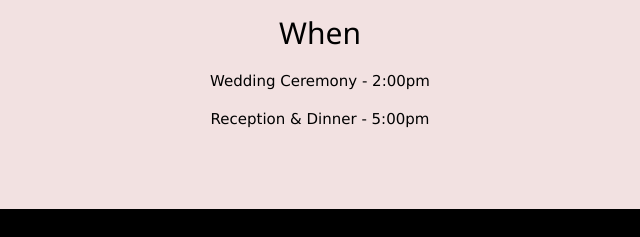
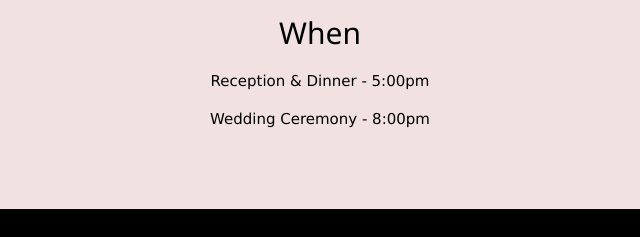
Before and after one commit to ankitawedspriyank/invitation, a plain HTML site: page going.html in a window 1280 px wide. Shown: the part 1037-1274 px from the top of the page, 75-715 px from the left. Drawn offline with nearby package versions, Linux system fonts and the light colour scheme.

Commit message:
Update going.html

```diff
--- a/going.html
+++ b/going.html
@@ -47,8 +47,9 @@ document.getElementById('result').innerHTML=name;
     <div class="w3-row">
       <div class="w3-half">
         <h2>When</h2>
-        <p>Wedding Ceremony - 2:00pm</p>
-        <p>Reception & Dinner - 5:00pm</p>
+	      <p>Reception & Dinner - 5:00pm</p>
+        <p>Wedding Ceremony - 8:00pm</p>
+
       </div>
       <div class="w3-half">
         <h2>Where</h2>
```
